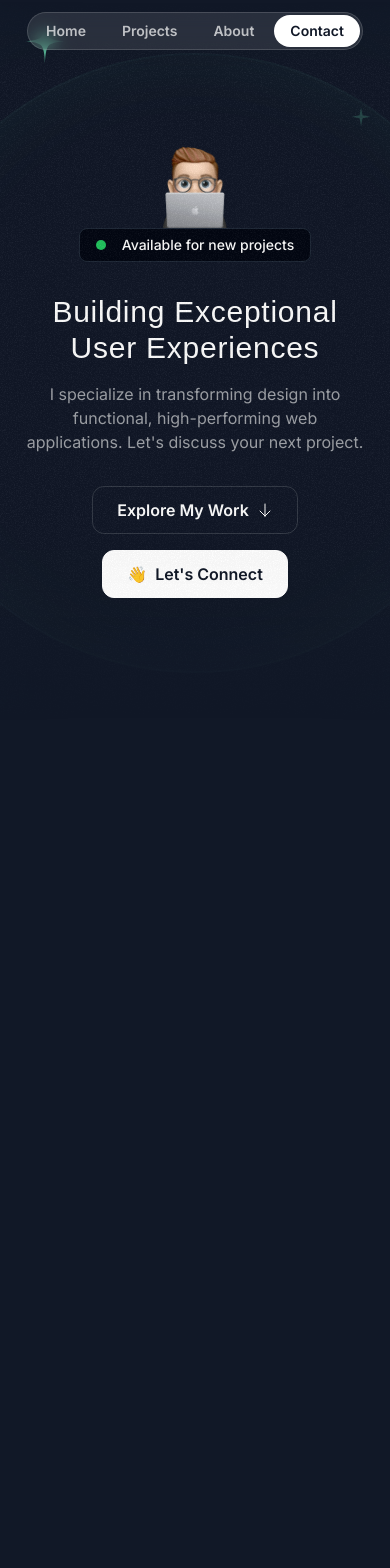
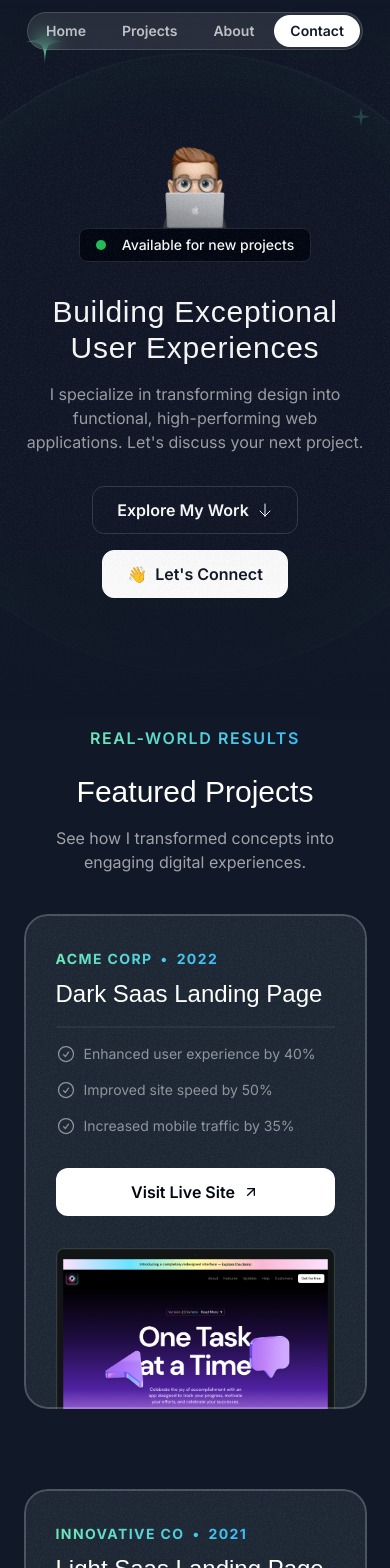
Before and after one commit to shaulrosenberg/portfolio, a Next.js app: page / in a window 390 px wide. Shown: the top 1568 px of the page. Before the commit the page ends 973 px from the top, so only its background shows below. Built offline with nearby package versions, Linux system fonts and the light colour scheme; a web font is replaced by a local one.

Commit message:
feat: featured projects added

```diff
--- a/src/app/globals.css
+++ b/src/app/globals.css
@@ -8,6 +8,13 @@
     }
 
     .hero-ring {
-        @apply absolute inset-0 border-2 top-1/2 left-1/2 -translate-x-1/2 -translate-y-1/2 rounded-full border-emerald-300/5 shadow-[0_0_80px_inset] shadow-emerald-300/5
+        @apply absolute inset-0 border-2 top-1/2 left-1/2 -translate-x-1/2 -translate-y-1/2 rounded-full border-emerald-300/5 shadow-[0_0_80px_inset] shadow-emerald-300/5;
     }
 }
+
+
+@layer utilities {
+    .container {
+        @apply lg:max-w-5xl;
+    }
+}
--- a/src/app/page.tsx
+++ b/src/app/page.tsx
@@ -1,11 +1,13 @@
 import { Header } from "@/sections/Header";
 import { HeroSection } from "@/sections/Hero";
+import { ProjectsSection } from "@/sections/Projects";
 
 export default function Home() {
   return (
     <div>
       <Header />
       <HeroSection />
+      <ProjectsSection />
     </div>
   );
 }
--- a/src/sections/Projects.tsx
+++ b/src/sections/Projects.tsx
@@ -1,6 +1,11 @@
 import darkSaasLandingPage from "@/assets/images/dark-saas-landing-page.png";
 import lightSaasLandingPage from "@/assets/images/light-saas-landing-page.png";
-import aiStartupLandingPage from "@/assets/images/ai-startup-landing-page.png";
+import aiStartupLandingPage from "@/assets/images/trello1.png";
+import Image from "next/image";
+import { li } from "framer-motion/client";
+import CheckCircleIcon from "@/assets/icons/check-circle.svg";
+import ArrowUpRightIcon from "@/assets/icons/arrow-up-right.svg";
+import grainImage from "@/assets/images/grain.jpg";
 
 const portfolioProjects = [
   {
@@ -12,7 +17,7 @@
       { title: "Improved site speed by 50%" },
       { title: "Increased mobile traffic by 35%" },
     ],
-    link: "https://youtu.be/4k7IdSLxh6w",
+    link: "https://youtu.be/geRKHFzTxNY?si=sYsSNXMz55HxnN7a",
     image: darkSaasLandingPage,
   },
   {
@@ -24,23 +29,102 @@
       { title: "Expanded customer reach by 35%" },
       { title: "Increased brand awareness by 15%" },
     ],
-    link: "https://youtu.be/7hi5zwO75yc",
+    link: "https://youtu.be/geRKHFzTxNY?si=sYsSNXMz55HxnN7a",
     image: lightSaasLandingPage,
   },
   {
-    company: "Quantum Dynamics",
+    company: "Trelluxe",
     year: "2023",
-    title: "AI Startup Landing Page",
+    title: "A Trello inspired tool",
     results: [
       { title: "Enhanced user experience by 40%" },
       { title: "Improved site speed by 50%" },
       { title: "Increased mobile traffic by 35%" },
     ],
-    link: "https://youtu.be/Z7I5uSRHMHg",
+    link: "https://trelluxe.onrender.com/",
     image: aiStartupLandingPage,
   },
 ];
 
 export const ProjectsSection = () => {
-  return <div>Projects Section</div>;
+  return (
+    <section className="pb-16 lg:py-24">
+      <div className="container">
+        <div className="flex justify-center">
+          <p
+            className="uppercase font-semibold tracking-widest bg-gradient-to-r from-emerald-300 to-sky-400
+          text-center text-transparent bg-clip-text"
+          >
+            Real-world Results
+          </p>
+        </div>
+        <h2 className="font-serif text-3xl md:text-5xl text-center mt-6">
+          Featured Projects
+        </h2>
+        <p className="text-center md:text-lg lg:text-xl text-white/60 mt-4 max-w-md mx-auto">
+          See how I transformed concepts into engaging digital experiences.
+        </p>
+        <div className="flex flex-col mt-10 md:mt-20 gap-20">
+          {portfolioProjects.map((project) => (
+            <div
+              key={project.title}
+              className="bg-gray-800 rounded-3xl relative z-0
+              overflow-hidden after:z-10 after:content-[''] after:absolute after:inset-0
+              after:outline-2 after:outline after:-outline-offset-2
+              after:rounded-3xl after:outline-white/20 px-8 pt-8 md:pt-12
+              md:px-10 lg:pt-16 lg:px-20 after:pointer-events-none"
+            >
+              <div
+                className="absolute inset-0 -z-10 opacity-5"
+                style={{ backgroundImage: `url(${grainImage.src})` }}
+              ></div>
+              <div className="lg:grid lg:grid-cols-2 lg:gap-16">
+                <div className="lg:pb-16">
+                  <div
+                    className="bg-gradient-to-r from-emerald-300 to-sky-400
+                inline-flex gap-2 font-bold uppercase tracking-widest text-sm
+                text-transparent bg-clip-text"
+                  >
+                    <span>{project.company}</span>
+                    <span>&bull;</span>
+                    <span>{project.year}</span>
+                  </div>
+
+                  <h3 className="font-serif text-2xl mt-2 md:mt-5 md:text-4xl">
+                    {project.title}
+                  </h3>
+                  <hr className="border-t-2 border-white/5 mt-4 md:mt-5" />
+                  <ul className="flex flex-col gap-4 mt-4 md:mt-5">
+                    {project.results.map((result) => (
+                      <li className="flex gap-2 text-sm md:text-base text-white/50">
+                        <CheckCircleIcon className="size-5 md:size-6" />
+                        <span>{result.title}</span>
+                      </li>
+                    ))}
+                  </ul>
+                  <a href={project.link}>
+                    <button
+                      className="bg-white text-gray-950 h-12 w-full md:w-auto px-6
+                rounded-xl font-semibold inline-flex items-center
+                justify-center gap-2 mt-8"
+                    >
+                      <span>Visit Live Site</span>
+                      <ArrowUpRightIcon className="size-4" />
+                    </button>
+                  </a>
+                </div>
+                <div className="relative">
+                  <Image
+                    src={project.image}
+                    alt={project.title}
+                    className="mt-8 -mb-4 md:-mb-0 lg:mt-0 lg:absolute lg:h-full lg:w-auto lg:max-w-none"
+                  />
+                </div>
+              </div>
+            </div>
+          ))}
+        </div>
+      </div>
+    </section>
+  );
 };
```
Also changed, not shown: src/assets/images/trello1.png (added).
